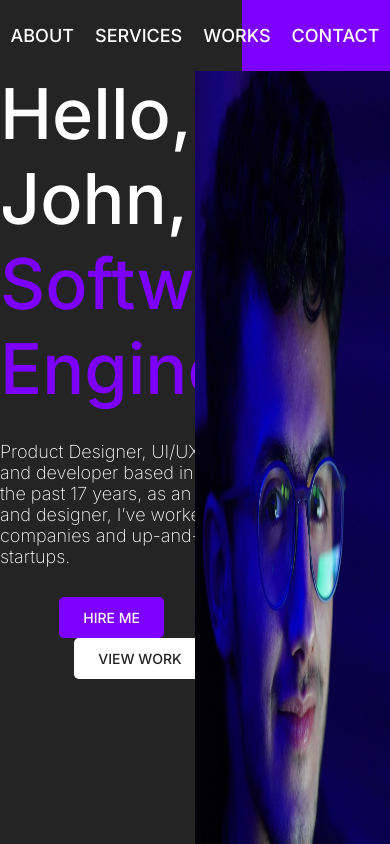
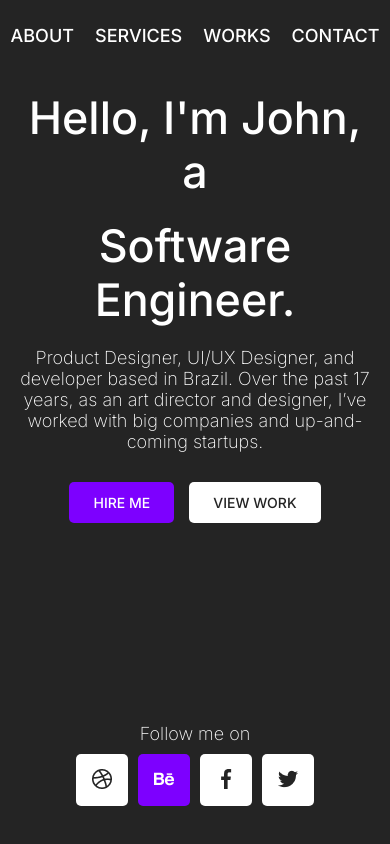
Before and after one commit to HermandoThiago/Teste-hypesoft, a React (Create React App) app: page / in a window 390 px wide. Shown: the top 844 px of the page. Built offline with nearby package versions, Linux system fonts and the light colour scheme; the HTML template or start-up script is replaced by a standard one.

Commit message:
refact: Mudancas no estilo da section apresentation e responsividade mobile

```diff
--- /dev/null
+++ b/src/components/Apresentation/Apresentation.tsx
@@ -0,0 +1,55 @@
+import Container from "../Container/Container";
+import Button from "../Button/Button";
+import Box from "../Box/Box";
+import Typography from "../Typography/Typography";
+import Header from "../Header/Header";
+import { StyledContainerImage, StyledContainerApresentation, TextApresentation, TextDescription } from './style';
+
+export default function Apresentation(){
+    return(
+        <Container size='medium'>
+                    <Header />
+                    <Box width={100} direction='row'>
+                        <StyledContainerApresentation width={50} direction='column' content='center' align="center">
+                            <Box width={100}>
+                                <TextApresentation size='large' color='primary'>
+                                    Hello, I'm John, a
+                                    <TextApresentation size="large" color='info'>
+                                        Software Engineer.
+                                    </TextApresentation>
+                                </TextApresentation>
+                                <TextDescription size='small' color='primary' top={30} bottom={30}>
+                                    Product Designer, UI/UX Designer, and developer based in Brazil.
+                                    Over the past 17 years, as an art director and designer,
+                                    I’ve worked with big companies and up-and-coming startups.
+                                </TextDescription>
+                            </Box>
+                            <Box width={100}>
+                                <Button color="secondary">HIRE ME</Button>
+                                <Button color="primary" left={15}>VIEW WORK</Button>
+                            </Box>
+                            <Box width={100} top={200} direction='column'>
+                                <Typography size="small" color="primary">Follow me on</Typography>
+                                <Box width={100} top={10}>
+                                    <Button color="primary" right={10} size='icon'>
+                                        <img src={require('../../assets/images/basket.png')} alt="" />
+                                    </Button>
+                                    <Button color="secondary" right={10} size='icon'>
+                                        <img src={require('../../assets/images/behance.png')} alt="" />
+                                    </Button>
+                                    <Button color="primary" right={10} size='icon'>
+                                        <img src={require('../../assets/images/facebook.png')} alt="" />
+                                    </Button>
+                                    <Button color="primary" size='icon'>
+                                        <img src={require('../../assets/images/twitter.png')} alt="" />
+                                    </Button>
+                                </Box>
+                            </Box>
+                        </StyledContainerApresentation>
+                        <StyledContainerImage width={50}>
+                            <img src={require('../../assets/images/Image.png')} alt="foto" />
+                        </StyledContainerImage>
+                    </Box>
+                </Container>
+    )
+}
--- /dev/null
+++ b/src/components/Apresentation/style.ts
@@ -0,0 +1,40 @@
+import styled from "styled-components";
+import { StyledBox } from "../Box/style";
+import { StyledTypography } from '../Typography/style';
+
+export const TextApresentation = styled(StyledTypography)`
+    @media screen and (max-width: 768px){
+        color: #fff;
+        font-size: 2.8rem;
+        margin-top: 20px;
+    }
+`;
+
+export const TextDescription = styled(StyledTypography)`
+    @media screen and (max-width: 768px){
+        color: #fff;
+        margin-top: 20px;
+    }
+`;
+
+export const StyledContainerApresentation = styled(StyledBox)`
+    @media screen and (max-width: 768px){
+        width: 100%;
+        text-align: center;
+        font-weight: medium;
+
+        div{
+            align-items: center;
+            justify-content: center;
+            padding: 0 20px;
+        }
+
+    }
+`;
+
+
+export const StyledContainerImage = styled(StyledBox)`
+    @media screen and (max-width: 768px){
+        display: none;
+    }
+`;
--- a/src/components/Container/style.ts
+++ b/src/components/Container/style.ts
@@ -33,4 +33,16 @@ export const StyledContainer = styled.section<IStyledContainer>`
             `
         }
     }}
+
+    @media screen and (max-width: 768px){
+        ${props => {
+            if(props.size === 'large'){
+                return css`
+                    background: #242424;
+                `
+            }
+        }}
+    }
+
+
 `;
--- a/src/pages/Home/Home.tsx
+++ b/src/pages/Home/Home.tsx
@@ -1,8 +1,5 @@
-import Button from "../../components/Button/Button";
 import Container from "../../components/Container/Container";
-import Header from "../../components/Header/Header";
-import Typography from "../../components/Typography/Typography";
-import Box from "../../components/Box/Box";
+import Apresentation from "../../components/Apresentation/Apresentation";
 import Description from "../../components/Description/Description";
 import CardServices from "../../components/CardsServices/CardServices";
 import CardsWorks from '../../components/CardsWorks/CardsWorks';
@@ -16,50 +13,7 @@ export default function Home(){
     return(
         <>
             <Container size='large'>
-                <Container size='medium'>
-                    <Header />
-                    <Box width={100} direction='row'>
-                        <Box width={50} direction='column' content='center' align="center">
-                            <div>
-                                <Typography size='large' color='primary'>
-                                    Hello, I'm John, a
-                                    <Typography size="large" color='info'>
-                                        Software Engineer.
-                                    </Typography>
-                                </Typography>
-                                <Typography size='small' color='primary' top={30} bottom={30}>
-                                    Product Designer, UI/UX Designer, and developer based in Brazil.
-                                    Over the past 17 years, as an art director and designer,
-                                    I’ve worked with big companies and up-and-coming startups.
-                                </Typography>
-                            </div>
-                            <Box width={100}>
-                                <Button color="secondary">HIRE ME</Button>
-                                <Button color="primary" left={15}>VIEW WORK</Button>
-                            </Box>
-                            <Box width={100} top={200} direction='column'>
-                                <Typography size="small" color="primary">Follow me on</Typography>
-                                <Box width={100} top={10}>
-                                    <Button color="primary" right={10} size='icon'>
-                                        <img src={require('../../assets/images/basket.png')} alt="" />
-                                    </Button>
-                                    <Button color="secondary" right={10} size='icon'>
-                                        <img src={require('../../assets/images/behance.png')} alt="" />
-                                    </Button>
-                                    <Button color="primary" right={10} size='icon'>
-                                        <img src={require('../../assets/images/facebook.png')} alt="" />
-                                    </Button>
-                                    <Button color="primary" size='icon'>
-                                        <img src={require('../../assets/images/twitter.png')} alt="" />
-                                    </Button>
-                                </Box>
-                            </Box>
-                        </Box>
-                        <Box width={50}>
-                            <img src={require('../../assets/images/Image.png')} alt="foto" />
-                        </Box>
-                    </Box>
-                </Container>
+                <Apresentation />
             </Container>
             <Description />
             <CardServices />
```
